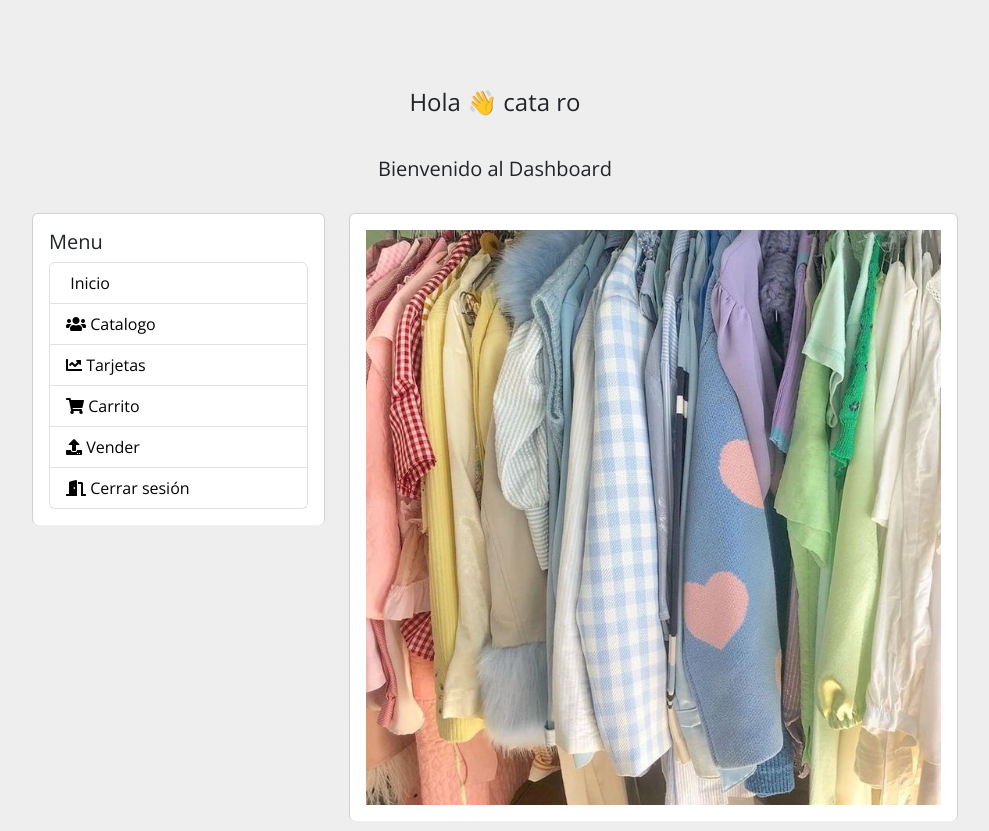
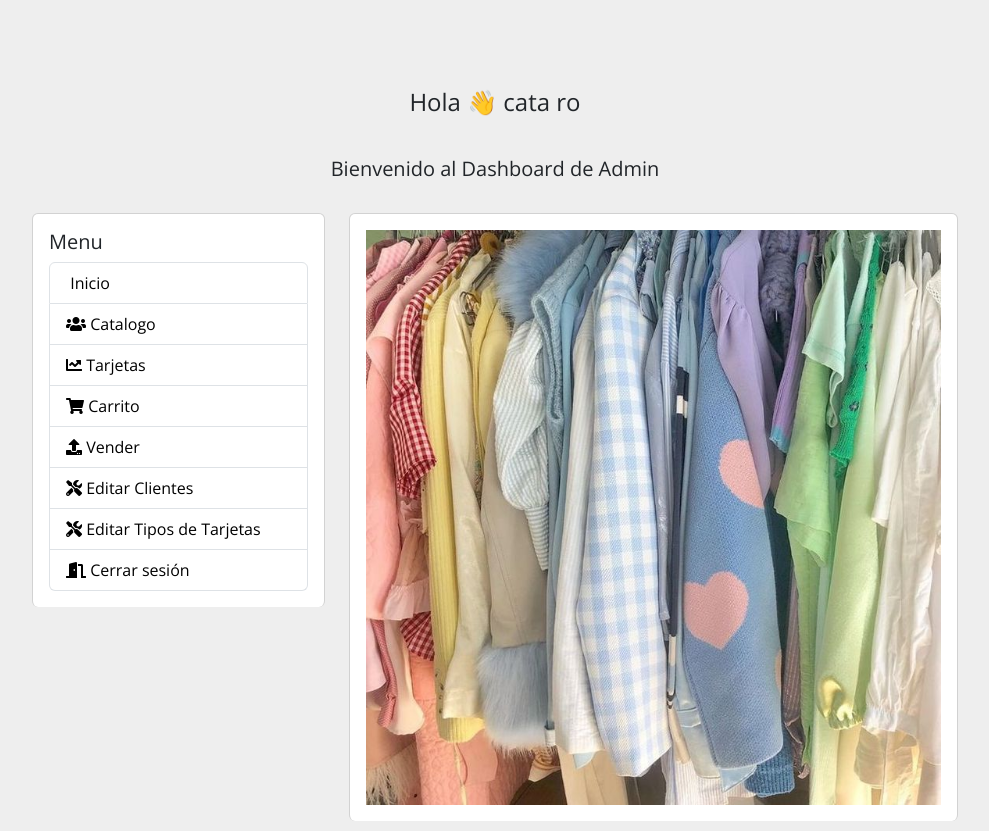
Before and after one commit to cpazro/django-marketplace, a Django app: page /carrito/dashboard_cliente/ in a window 1280 px wide. Shown: the part 56-887 px from the top of the page, without its empty margins (145-1134 px from the left). Run offline with Django 5.2, Linux system fonts and the light colour scheme; a user stored in the database is signed in; some libraries are stand-ins or nearby versions.

Commit message:
vistas para admin

```diff
--- a/myapp/templates/dashboard_cliente.html
+++ b/myapp/templates/dashboard_cliente.html
@@ -3,7 +3,7 @@
 <!DOCTYPE html>
 <html lang="en">
 <head>
-    <title>Cliente - Panel de Bienvenida </title>
+    <title>{{request.user.username}} - Panel de Bienvenida </title>
     <meta charset="utf-8">
     <meta name="viewport" content="width=device-width, initial-scale=1">
     <link href="https://cdn.jsdelivr.net/npm/bootstrap@5.3.3/dist/css/bootstrap.min.css" rel="stylesheet">
@@ -53,7 +53,7 @@
 
 <div class="container mt-5">
         <h4 style="text-align: center; margin-top: 40px;">Hola 👋 {{request.user.get_full_name}}</h4>
-        <h5 style="text-align: center; margin-top: 40px;">Bienvenido al Dashboard</h4>
+        <h5 style="text-align: center; margin-top: 40px;">Bienvenido al Dashboard {% if request.user.is_superuser %} de Admin {% endif %}</h4>
         <br>
     <div class="d-flex justify-content-center row">
             <div class="col-md-10">
@@ -71,9 +71,14 @@
                                                                         <li class="list-group-item"><a href="{% url 'lista_tarjeta' %}" style="color: black; text-decoration: none;"><i class="fas fa-chart-line"></i> Tarjetas</a></li>
                                                                         <li class="list-group-item"><a href="{% url 'carrito' %}" style="color: black; text-decoration: none;"><i class="fas fa-shopping-cart"></i> Carrito</a></li>
                                                                         <li class="list-group-item"><a href="{% url 'formulario-producto' %}" style="color: black; text-decoration: none;"><i class="fas fa-upload"></i> Vender</a></li>
-                                                                        <li class="list-group-item"><a href="{% url 'login' %}" style="color: black; text-decoration: none;"><i class="fas fa-door-open"></i> Cerrar sesión</a></li>
 
 
+                                                                        {% if request.user.is_superuser %}
+                                                                        <li class="list-group-item"><a href="{% url 'lista_clientes' %}" style="color: black; text-decoration: none;"><i class="fas fa-tools"></i> Editar Clientes</a></li>
+                                                                        <li class="list-group-item"><a href="{% url 'lista_tipo_tarjeta' %}" style="color: black; text-decoration: none;"><i class="fas fa-tools"></i> Editar Tipos de Tarjetas</a></li>
+                                                                        {% endif %}
+
+                                                                        <li class="list-group-item"><a href="{% url 'login' %}" style="color: black; text-decoration: none;"><i class="fas fa-door-open"></i> Cerrar sesión</a></li>
                                                                 </ul>
                                                         </div>
                                                 </div>
--- a/myapp/views.py
+++ b/myapp/views.py
@@ -8,6 +8,7 @@ from .forms import CustomUserCreationForm
 from .forms import ClienteForm, TipoTarjetaForm, TarjetaForm
 from django.db import connection
 from .models import TodoItem, Cliente, TipoTarjeta, Tarjeta
+
 
 # Create your views here.
 def home(request):
```
Also changed, not shown: db.sqlite3.
